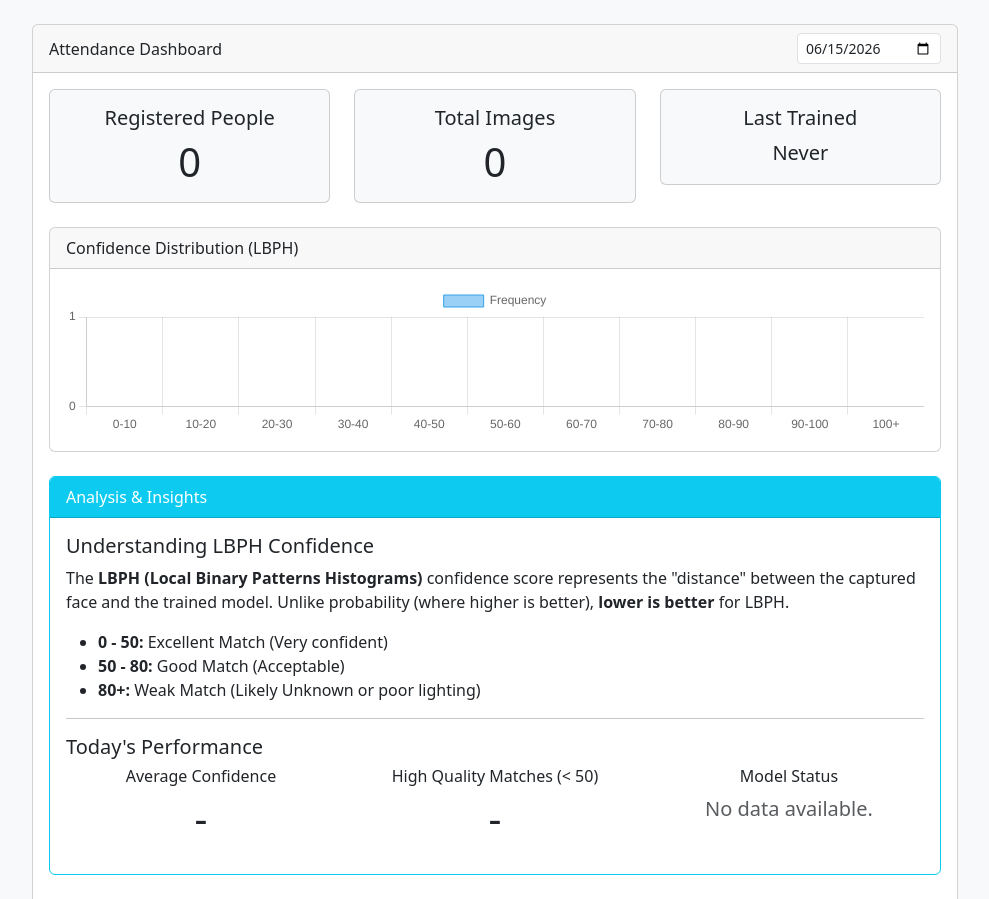
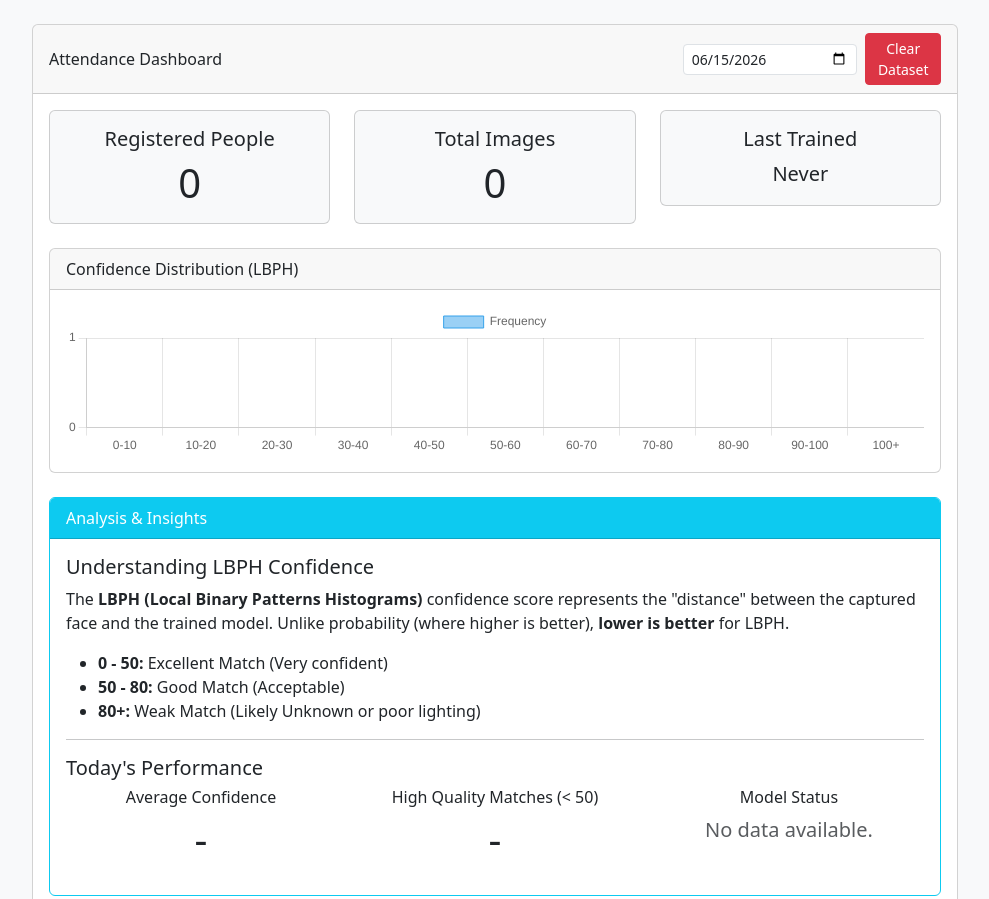
Before and after one commit to damszt/FaceRecognition, a Flask app: page /dashboard in a window 1280 px wide. Shown: the part 56-955 px from the top of the page, without its empty margins (145-1134 px from the left). Run offline with Flask 3, Linux system fonts and the light colour scheme; data that the repository does not hold is empty.

Commit message:
Add manual dataset clearing feature with API endpoint and dashboard button

```diff
--- a/app.py
+++ b/app.py
@@ -104,5 +104,18 @@ def api_stats():
     stats = face_core.get_model_stats()
     return jsonify(stats)
 
+@app.route('/api/clear', methods=['POST'])
+def api_clear():
+    data = request.json or {}
+    name = data.get('name')
+    success = face_core.clear_dataset(name)
+    if success:
+        # Re-initialize state since model files might have been deleted
+        face_core.load_resources()
+        msg = f"Dataset for {name} has been deleted." if name else "All dynamic datasets and trained models have been cleared."
+        return jsonify({"success": True, "message": msg})
+    else:
+        return jsonify({"success": False, "message": "Failed to clear dataset."}), 500
+
 if __name__ == '__main__':
     app.run(debug=True, port=5000)
--- a/face_core.py
+++ b/face_core.py
@@ -1,3 +1,4 @@
+# pyrefly: ignore [missing-import]
 import cv2
 import os
 import numpy as np
@@ -339,3 +340,38 @@ def get_model_stats():
         stats["last_trained"] = datetime.fromtimestamp(mtime).strftime("%Y-%m-%d %H:%M:%S")
 
     return stats
+
+def clear_dataset(person_name=None):
+    """
+    Clears registered datasets.
+    If person_name is provided, deletes the specific person's dataset folder inside DATASET_DIR.
+    If person_name is None, deletes all person folders inside DATASET_DIR.
+    Also deletes the trained model files (MODEL_FILE and LABELS_FILE) if they exist.
+    Returns True on success, False otherwise.
+    """
+    try:
+        import shutil
+        if person_name:
+            person_dir = os.path.join(DATASET_DIR, person_name)
+            if os.path.exists(person_dir):
+                shutil.rmtree(person_dir)
+        else:
+            if os.path.exists(DATASET_DIR):
+                for name in os.listdir(DATASET_DIR):
+                    path = os.path.join(DATASET_DIR, name)
+                    if os.path.isdir(path):
+                        shutil.rmtree(path)
+
+            if os.path.exists(MODEL_FILE):
+                os.remove(MODEL_FILE)
+            if os.path.exists(LABELS_FILE):
+                os.remove(LABELS_FILE)
+
+            global recognizer, labels_map
+            recognizer = None
+            labels_map = None
+
+        return True
+    except Exception as e:
+        print(f"Error clearing dataset: {e}")
+        return False
--- a/templates/dashboard.html
+++ b/templates/dashboard.html
@@ -6,8 +6,9 @@
         <div class="card">
             <div class="card-header d-flex justify-content-between align-items-center">
                 <span>Attendance Dashboard</span>
-                <div>
-                    <input type="date" id="datePicker" class="form-control form-control-sm">
+                <div class="d-flex align-items-center">
+                    <input type="date" id="datePicker" class="form-control form-control-sm me-2">
+                    <button class="btn btn-sm btn-danger" onclick="clearDataset()">Clear Dataset</button>
                 </div>
             </div>
             <div class="card-body">
@@ -317,5 +318,29 @@
             console.error("Error loading stats:", err);
         }
     }
+
+    async function clearDataset() {
+        if (!confirm("Are you sure you want to clear all dynamic datasets and trained models? This cannot be undone.")) {
+            return;
+        }
+
+        try {
+            const response = await fetch('/api/clear', {
+                method: 'POST',
+                headers: {
+                    'Content-Type': 'application/json'
+                }
+            });
+            const result = await response.json();
+            alert(result.message);
+
+            // Reload stats and logs
+            loadStats();
+            loadLogs();
+        } catch (err) {
+            console.error("Error clearing dataset:", err);
+            alert("Failed to clear dataset.");
+        }
+    }
 </script>
 {% endblock %}
```
